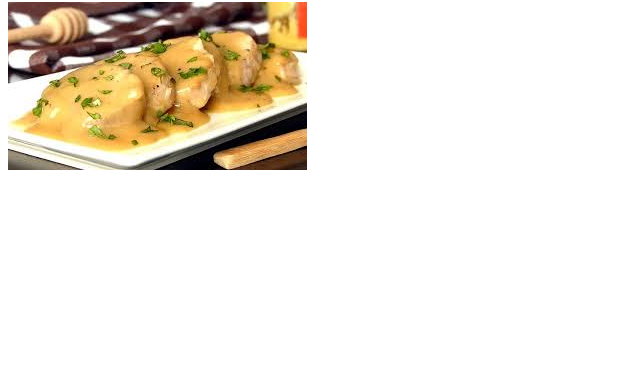
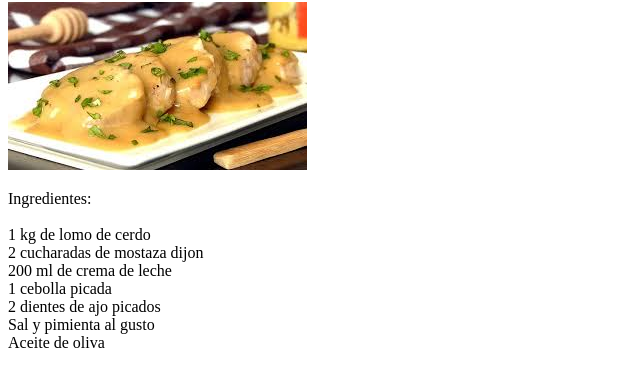
Before and after one commit to JuanEstrada730/recetas_cocina, a plain HTML site: page index.html in a window 1280 px wide. Shown: the part 78-464 px from the top of the page, without its empty margins (0-640 px from the left). Drawn offline with Linux system fonts and the light colour scheme; files whose address does not match are found by name.

Commit message:
Insercion de ingredientes con saltos de linea

```diff
--- a/index.html
+++ b/index.html
@@ -8,5 +8,14 @@
 <body>
     <h1>1. Lomo de cerdo en salsa de mostaza</h1>
     <img src="C:\Users\silbel.sulbaran\Desktop\Juan E\0000 PERSONAL\Universidad 2025-1\recetas_cocina\images\lomo_de_cerdo.jpeg" alt="Lomo de cerdo">
+    <p>Ingredientes:<br>
+        <br>
+        1 kg de lomo de cerdo<br>
+        2 cucharadas de mostaza dijon<br>
+        200 ml de crema de leche<br>
+        1 cebolla picada<br>
+        2 dientes de ajo picados<br>
+        Sal y pimienta al gusto<br>
+        Aceite de oliva</p>
 </body>
 </html>
```
